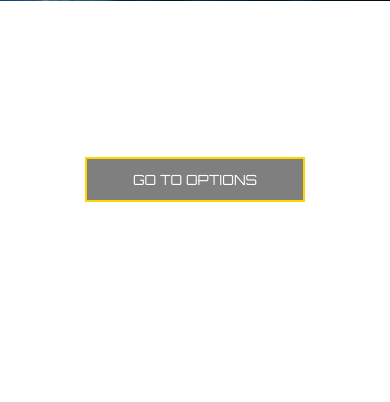
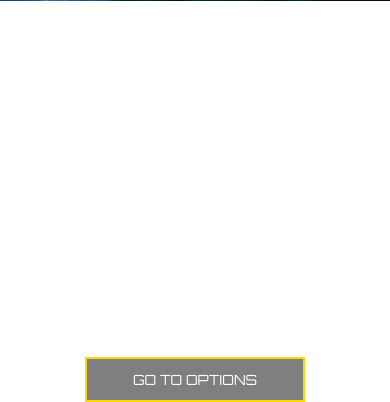
Before and after one commit to prabhu003007/sunday-school-management-system, a Flask app: page /index in a window 390 px wide. Shown: the part 843-1245 px from the top of the page. Before the commit the page ends 1045 px from the top, so only its background shows below. Run offline with Flask 3, Linux system fonts and the light colour scheme.

Commit message:
Improved mobile form layout

```diff
--- a/templates/index.html
+++ b/templates/index.html
@@ -177,7 +177,7 @@ body{
     margin-top:0;
 
     position:absolute;
-    top:1000px;   /* adjust if needed */
+    top:1200px;   /* adjust if needed */
 
     left:50%;
     transform:translateX(-50%);
```
